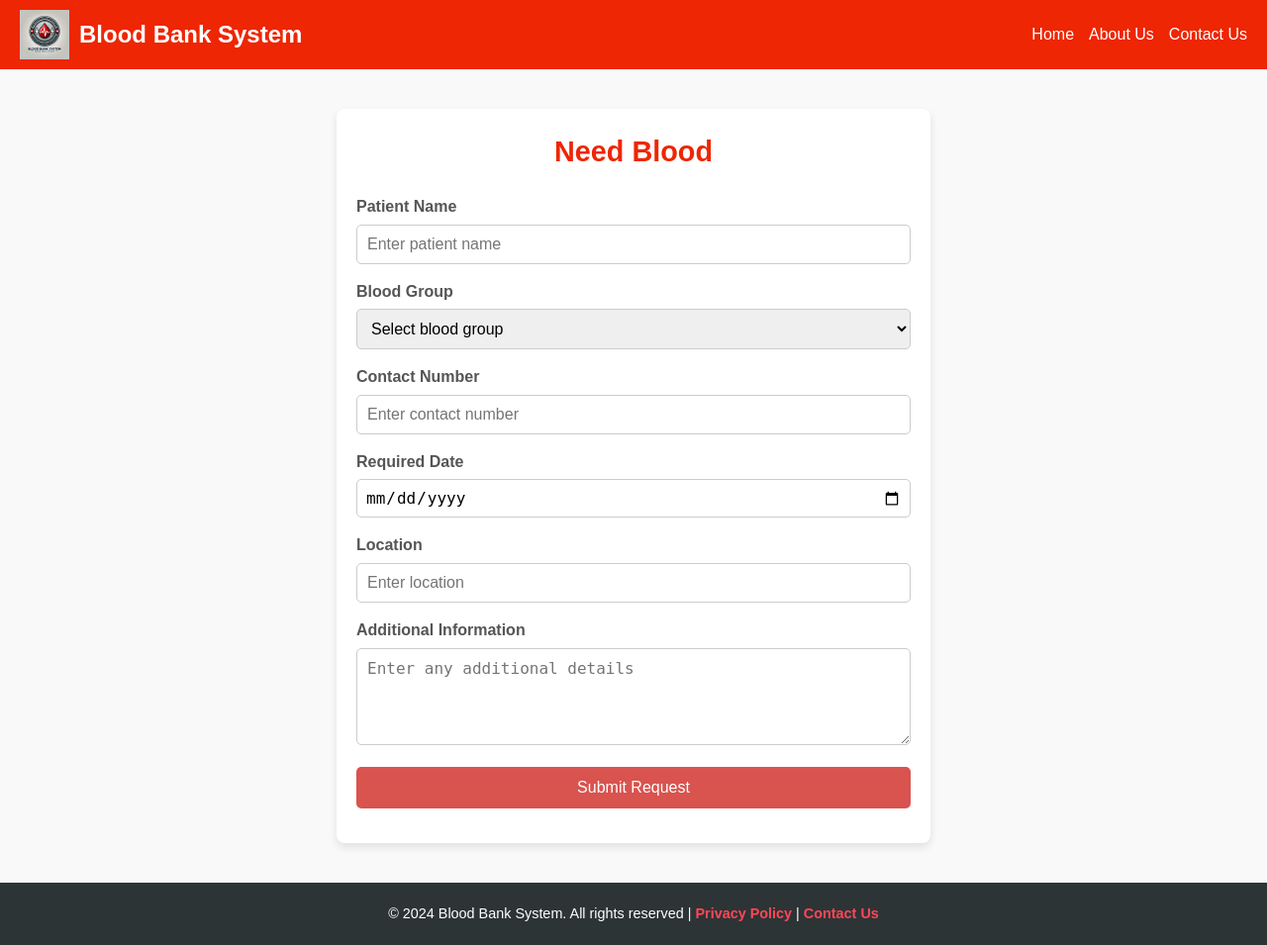
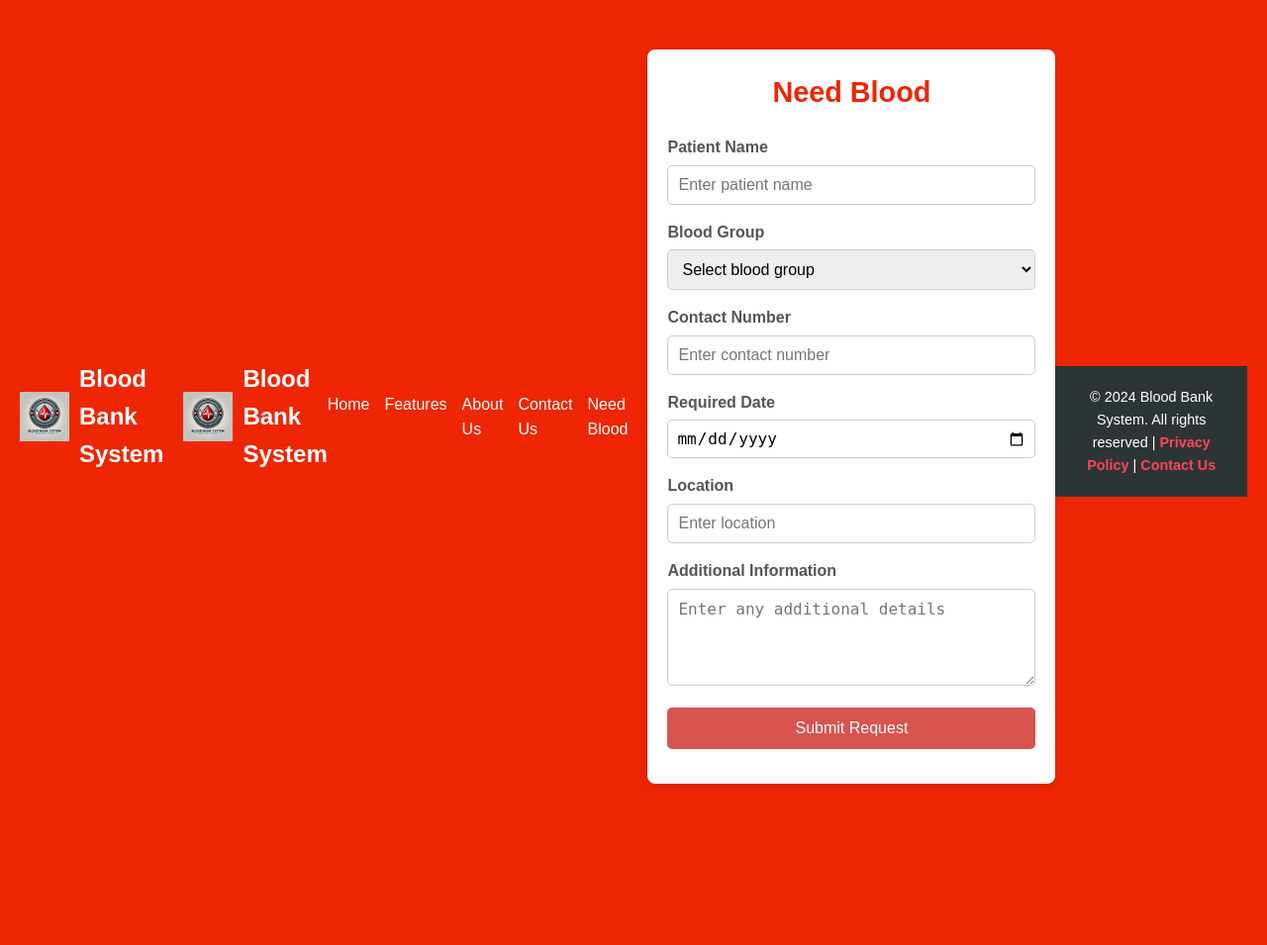
Before and after one commit to alizaib0000/BloodBankSystem01, a Flask app: page /needblood in a window 1280 px wide. Shown: the whole page at 99% size. After the commit the page ends 796 px from the top, so only its background shows below. Run offline with Flask 3, Linux system fonts and the light colour scheme.

Commit message:
Update needblood.html

```diff
--- a/templates/needblood.html
+++ b/templates/needblood.html
@@ -14,12 +14,29 @@
             <img src="{{ url_for('static', filename='logo.png') }}" alt="Logo" width="50" height="50">
             <span>Blood Bank System</span>
         </div>
+
+
+<header>
+        <nav class="navbar">
+            <div class="logo">
+                <!-- Logo Image -->
+                <img src="{{ url_for('static', filename='logo.png') }}" alt="Blood Bank System Logo" class="logo-image">
+                <span>Blood Bank System</span>
+            </div>
             <ul class="nav-links">
                 <li><a href="/index">Home</a></li>
+                <li><a href= "/features" >Features</a></li>
                 <li><a href="/about">About Us</a></li>
                 <li><a href="/contact">Contact Us</a></li>
+                <li><a href="/needblood">Need Blood</a></li>
             </ul>
         </nav>
+
+    </header>
+
+
+
+
 
     <!-- Form Container -->
     <div class="form-container">
```
Lines whose indentation alone changed are shown as unchanged.
